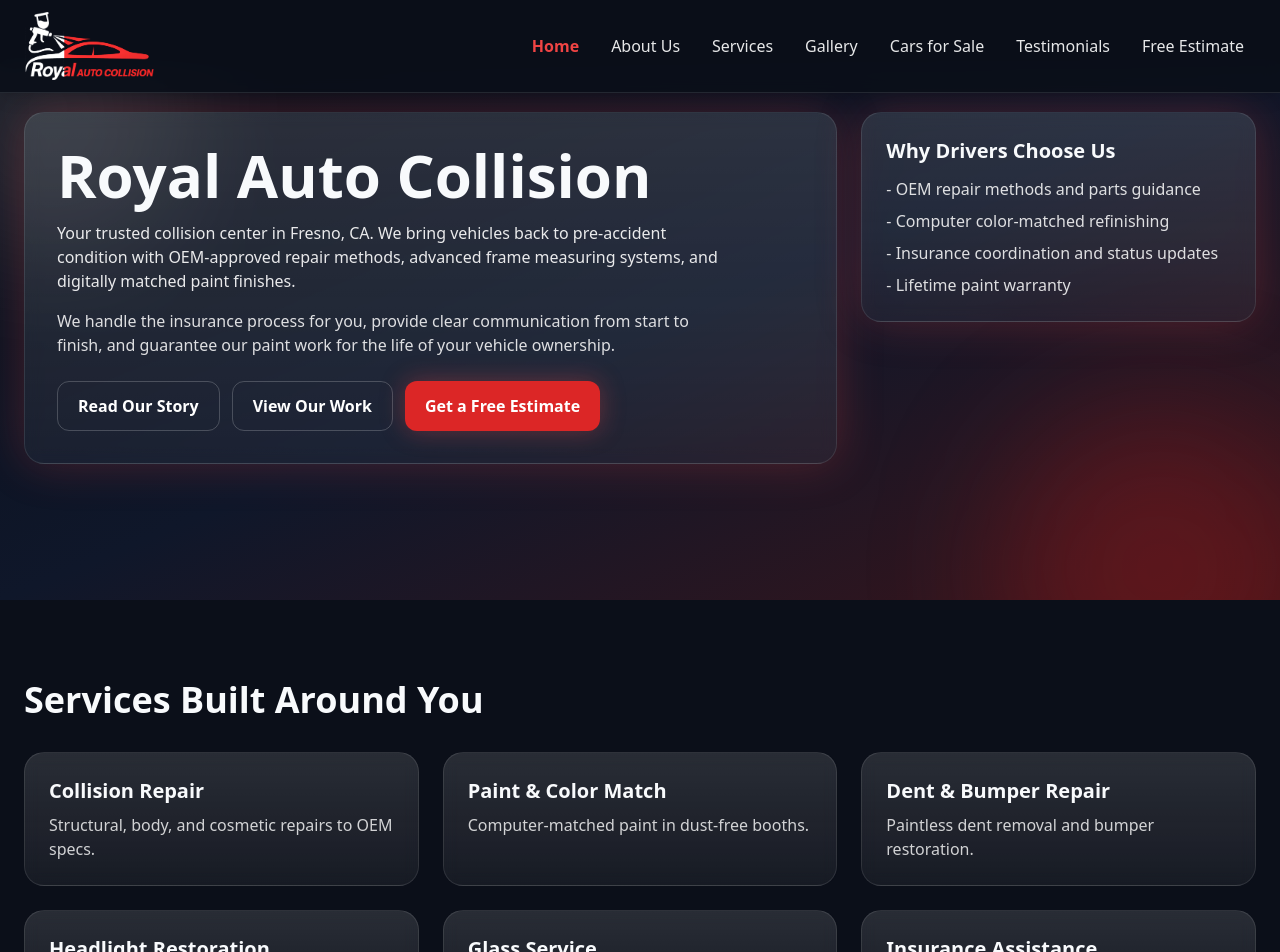
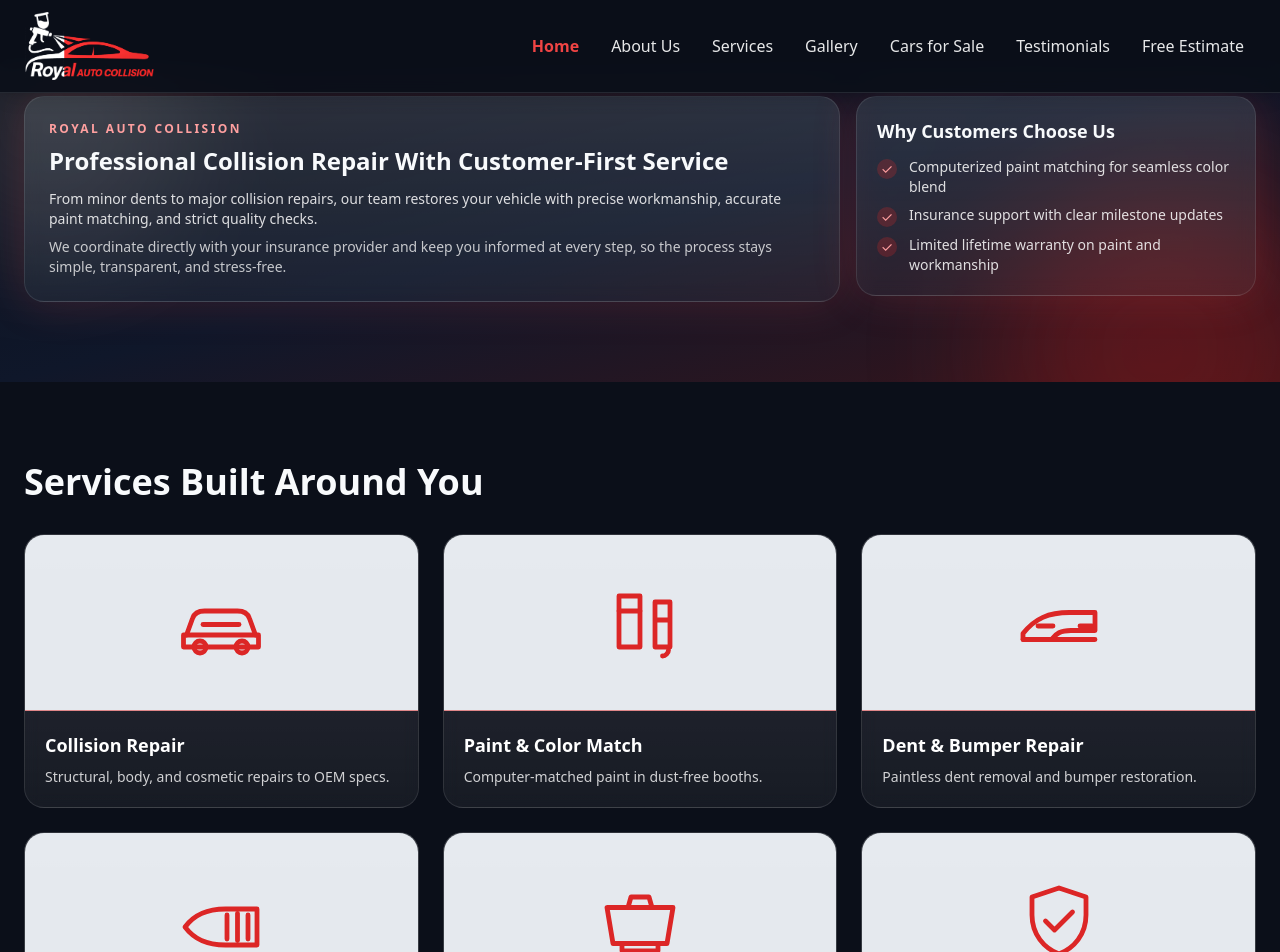
Before and after one commit to Ruby1517/royal-auto-collision, a Next.js app: page / in a window 1280 px wide. Shown: the top 952 px of the page. Built offline with nearby package versions, Linux system fonts and the light colour scheme; no server answers; the database is empty.

Commit message:
update slider

```diff
--- a/app/components/Footer.tsx
+++ b/app/components/Footer.tsx
@@ -33,7 +33,7 @@
                 </svg>
               </a>
               <a
-                href="https://www.instagram.com/royalautocollision25"
+                href="https://www.instagram.com/royalautocollisionfresno"
                 aria-label="Instagram"
                 title="Instagram"
                 className="inline-flex h-10 w-10 items-center justify-center rounded-full border border-brand-600/50 text-brand-500 hover:text-white hover:bg-brand-600 shadow-glow transition"
--- a/app/components/Hero.tsx
+++ b/app/components/Hero.tsx
@@ -1,11 +1,10 @@
-import Link from "next/link";
 import HeroSlider from "@/app/components/HeroSlider";
 import { getSiteUrl } from "@/lib/siteUrl";
 
 async function getSlides() {
   const base = getSiteUrl();
   const res = await fetch(`${base}/api/gallery`, { cache: "no-store" });
-  if (!res.ok) return [] as Array<{ title: string; before?: string; after?: string; video?: string }>;
+  if (!res.ok) return [] as Array<{ title: string; beforeImages: string[]; afterImages: string[] }>;
   const items: Array<{
     title?: string;
     beforeMedia?: string[];
@@ -13,64 +12,69 @@
     videos?: Array<{ url: string; title?: string }>;
   }> = await res.json();
   const isImageUrl = (u?: string) => !!u && /\.(avif|webp|jpe?g|png|gif)$/i.test((u.split("?")[0]) || u);
-  function firstImage(arr?: string[]) {
-    return (arr || []).find(isImageUrl);
+  function imageList(arr?: string[]) {
+    return (arr || []).filter(isImageUrl).slice(0, 5);
   }
   return items
     .map((it) => {
-      const before = firstImage(it.beforeMedia);
-      const after = firstImage(it.afterMedia);
+      const beforeImages = imageList(it.beforeMedia);
+      const afterImages = imageList(it.afterMedia);
       return {
         title: it.title || "Recent Work",
-        before,
-        after,
+        beforeImages,
+        afterImages,
       };
     })
-    .filter((s) => !!s.before && !!s.after);
+    .filter((s) => s.beforeImages.length > 0 && s.afterImages.length > 0);
 }
 
 export default async function Hero() {
   const slides = await getSlides();
+  const reasons = [
+    "Computerized paint matching for seamless color blend",
+    "Insurance support with clear milestone updates",
+    "Limited lifetime warranty on paint and workmanship",
+  ];
   return (
     <section className="relative overflow-hidden bg-gradient-to-br from-ink via-slate-900 to-brand-900/40">
       {/* Soft accent glows */}
       <div className="pointer-events-none absolute -top-24 -left-24 h-72 w-72 rounded-full bg-white/10 blur-3xl" />
       <div className="pointer-events-none absolute -bottom-32 -right-10 h-80 w-80 rounded-full bg-brand-700/30 blur-3xl" />
 
-      <div className="container-xl relative pt-10 md:pt-12 pb-24">
+      <div className="container-xl relative pt-6 md:pt-8 pb-12 md:pb-14">
         {/* About + reasons */}
-        <div className="grid grid-cols-1 md:grid-cols-12 items-start gap-6">
-          <div className="md:col-span-8 card p-6 md:p-8 shadow-[0_0_45px_rgba(239,68,68,0.25)]">
-            <h1 className="text-5xl md:text-6xl font-extrabold leading-tight mb-4">Royal Auto Collision</h1>
-            <p className="text-white/90 max-w-2xl">
-              Your trusted collision center in Fresno, CA. We bring vehicles back to pre-accident condition with
-              OEM-approved repair methods, advanced frame measuring systems, and digitally matched paint finishes.
+        <div className="grid grid-cols-1 md:grid-cols-12 items-start gap-4">
+          <div className="md:col-span-8 card p-4 md:p-6 shadow-[0_0_45px_rgba(239,68,68,0.2)]">
+            <p className="text-xs font-semibold uppercase tracking-[0.2em] text-brand-300">Royal Auto Collision</p>
+            <h1 className="mt-2 text-xl md:text-2xl font-extrabold leading-tight">
+              Professional Collision Repair With Customer-First Service
+            </h1>
+            <p className="mt-3 max-w-3xl text-xs sm:text-sm text-white/85">
+              From minor dents to major collision repairs, our team restores your vehicle with precise workmanship,
+              accurate paint matching, and strict quality checks.
             </p>
-            <p className="text-white/85 mt-4 max-w-2xl">
-              We handle the insurance process for you, provide clear communication from start to finish,
-              and guarantee our paint work for the life of your vehicle ownership.
+            <p className="mt-2 max-w-3xl text-xs sm:text-sm text-white/75">
+              We coordinate directly with your insurance provider and keep you informed at every step, so the process
+              stays simple, transparent, and stress-free.
             </p>
-            <div className="mt-6 flex flex-col sm:flex-row gap-3">
-              <Link href="/about" className="btn btn-outline">Read Our Story</Link>
-              <Link href="/gallery" className="btn btn-outline">View Our Work</Link>
-              <Link href="/estimate" className="btn btn-primary">Get a Free Estimate</Link>
-            </div>
           </div>
-          <div className="md:col-span-4">
-            <div className="card p-6 shadow-[0_0_45px_rgba(239,68,68,0.25)]">
-              <h2 className="text-xl font-semibold mb-3">Why Drivers Choose Us</h2>
-              <ul className="space-y-2 text-white/85">
-                <li>- OEM repair methods and parts guidance</li>
-                <li>- Computer color-matched refinishing</li>
-                <li>- Insurance coordination and status updates</li>
-                <li>- Lifetime paint warranty</li>
-              </ul>
-            </div>
+          <div className="md:col-span-4 card p-4 md:p-5 shadow-[0_0_45px_rgba(239,68,68,0.2)]">
+            <h2 className="text-lg font-bold">Why Customers Choose Us</h2>
+            <ul className="mt-3 space-y-2 text-xs sm:text-sm text-white/85">
+              {reasons.map((reason) => (
+                <li key={reason} className="flex items-start gap-3">
+                  <span className="mt-0.5 inline-flex h-5 w-5 shrink-0 items-center justify-center rounded-full bg-brand-600/25 text-brand-300">
+                    ✓
+                  </span>
+                  <span>{reason}</span>
+                </li>
+              ))}
+            </ul>
           </div>
         </div>
 
         {/* Hero slider below the text and buttons */}
-        <div className="mt-10">
+        <div className="mt-5 md:mt-6">
           <HeroSlider slides={slides} />
         </div>
       </div>
--- a/app/components/HeroSlider.tsx
+++ b/app/components/HeroSlider.tsx
@@ -5,8 +5,8 @@
 
 type Slide = {
   title: string;
-  before?: string;
-  after?: string;
+  beforeImages: string[];
+  afterImages: string[];
 };
 
 type Props = {
@@ -15,8 +15,11 @@
 };
 
 export default function HeroSlider({ slides, intervalMs = 5000 }: Props) {
-  // Only allow pairs (both before+after)
-  const validSlides = useMemo(() => slides.filter((s) => s.before && s.after), [slides]);
+  const validSlides = useMemo(
+    () => slides.filter((s) => s.beforeImages.length > 0 && s.afterImages.length > 0),
+    [slides]
+  );
+  const features = ["Free Estimates", "Paint Matching", "Quality Inspection", "Final Detailing"];
   const [i, setI] = useState(0);
   const timer = useRef<number | null>(null);
   const count = validSlides.length;
@@ -33,91 +36,175 @@
 
   if (count === 0) return null;
 
-  return (
-    <div className="mt-14">
-      <div className="flex items-center justify-between mb-4">
-        <div className="text-white/80 text-sm">Recent Work</div>
-        {count > 1 && (
-          <div className="flex gap-2">
-            <button
-              type="button"
-              onClick={() => setI((v) => (v - 1 + count) % count)}
-              className="rounded-full bg-white/10 hover:bg-white/20 px-3 py-1 text-lg"
-              aria-label="Previous"
-            >
-              ‹
-            </button>
-            <button
-              type="button"
-              onClick={() => setI((v) => (v + 1) % count)}
-              className="rounded-full bg-white/10 hover:bg-white/20 px-3 py-1 text-lg"
-              aria-label="Next"
-            >
-              ›
-            </button>
+  const current = validSlides[i];
+
+  function renderImageCollage(images: string[], title: string, label: "BEFORE" | "AFTER", isAfter: boolean, priority: boolean) {
+    const primary = images[0];
+    const secondary = images[1];
+    const tertiary = images[2];
+    const hasMany = images.length > 1;
+
+    return (
+      <div className="relative h-60 w-full sm:h-72 md:h-[30rem] lg:h-[34rem]">
+        {hasMany ? (
+          <div className="grid h-full grid-rows-[2.2fr_1fr] gap-2 p-2">
+            <div className="relative overflow-hidden rounded-lg border border-white/10">
+              <Image
+                src={primary}
+                alt={`${title} - ${label.toLowerCase()} 1`}
+                width={1600}
+                height={1000}
+                className="h-full w-full object-cover"
+                priority={priority}
+              />
+            </div>
+            {images.length > 2 ? (
+              <div className="grid grid-cols-2 gap-2">
+                <div className="-rotate-[1.1deg] overflow-hidden rounded-md border border-white/10">
+                  <Image
+                    src={secondary}
+                    alt={`${title} - ${label.toLowerCase()} 2`}
+                    width={1200}
+                    height={800}
+                    className="h-full w-full object-cover"
+                    priority={priority}
+                  />
+                </div>
+                <div className="rotate-[1.1deg] overflow-hidden rounded-md border border-white/10">
+                  <Image
+                    src={tertiary}
+                    alt={`${title} - ${label.toLowerCase()} 3`}
+                    width={1200}
+                    height={800}
+                    className="h-full w-full object-cover"
+                    priority={priority}
+                  />
+                </div>
+              </div>
+            ) : (
+              <div className="overflow-hidden rounded-md border border-white/10">
+                <Image
+                  src={secondary}
+                  alt={`${title} - ${label.toLowerCase()} 2`}
+                  width={1200}
+                  height={800}
+                  className="h-full w-full object-cover"
+                  priority={priority}
+                />
+              </div>
+            )}
           </div>
+        ) : (
+          <Image
+            src={primary}
+            alt={`${title} - ${label.toLowerCase()}`}
+            width={1600}
+            height={1000}
+            className="h-full w-full object-cover"
+            priority={priority}
+          />
+        )}
+        <span
+          className={`absolute top-2 rounded px-2 py-1 text-[10px] font-semibold tracking-wide sm:text-xs ${
+            isAfter
+              ? "left-2 bg-brand-600/85 text-white"
+              : "right-2 bg-black/55 text-white"
+          }`}
+        >
+          {label}
+        </span>
+        {images.length > 3 && (
+          <span className="absolute bottom-2 right-2 rounded bg-black/65 px-2 py-1 text-[10px] text-white sm:text-xs">
+            +{images.length - 3} more
+          </span>
         )}
       </div>
+    );
+  }
 
-      {/* Slider viewport */}
-      <div className="relative overflow-hidden rounded-2xl">
-        {/* Track */}
+  return (
+    <div className="card relative overflow-hidden p-5 sm:p-7 shadow-[0_20px_60px_rgba(0,0,0,0.35)]">
+      <div className="pointer-events-none absolute inset-0 opacity-75 [background:radial-gradient(circle_at_10%_8%,rgba(239,68,68,0.2)_0%,rgba(239,68,68,0)_40%),radial-gradient(circle_at_88%_92%,rgba(15,23,42,0.35)_0%,rgba(15,23,42,0)_48%)]" />
+
+      <div className="relative flex flex-wrap items-center justify-center gap-x-4 gap-y-2 border-b border-white/15 pb-4 text-[11px] sm:text-xs text-white/80">
+        {features.map((feature) => (
+          <span key={feature} className="inline-flex items-center gap-2">
+            <span className="inline-flex h-4 w-4 items-center justify-center rounded-sm border border-brand-400/70 bg-brand-600/20">
+              <svg viewBox="0 0 16 16" className="h-3 w-3 text-brand-300" aria-hidden="true">
+                <path d="M3 8.5l3 3L13 4.5" fill="none" stroke="currentColor" strokeWidth="2" strokeLinecap="round" strokeLinejoin="round" />
+              </svg>
+            </span>
+            {feature}
+          </span>
+        ))}
+      </div>
+
+      <div className="relative pt-5 text-center">
+        {/* <h3 className="text-xl sm:text-3xl font-bold text-white">
+          Before - After Repairs That Look Factory-New
+        </h3> */}
+        <p className="mt-2 text-sm text-white/70">
+          Precision body work, paint matching, and finishing you can trust.
+        </p>
+      </div>
+
+      <div className="relative mt-5 overflow-hidden rounded-xl border border-white/10 bg-black/20">
         <div
           className="flex flex-nowrap will-change-transform transition-transform duration-700 ease-in-out"
           style={{ transform: `translateX(-${i * 100}%)` }}
         >
           {validSlides.map((s, idx) => (
             <div key={idx} className="basis-full shrink-0 grow-0">
-              {s.before && s.after ? (
-                <div className="grid sm:grid-cols-2 gap-6">
-                  <div className="card overflow-hidden">
-                    <Image
-                      src={s.before}
-                      alt={`${s.title} - before`}
-                      width={1600}
-                      height={1000}
-                      className="w-full h-[22rem] md:h-[26rem] lg:h-[30rem] object-cover"
-                      priority={idx === i}
-                    />
-                    <div className="p-4">
-                      <div className="font-semibold">Before</div>
-                      <p className="text-white/80 truncate" title={s.title}>{s.title}</p>
-                    </div>
-                  </div>
-                  <div className="card overflow-hidden">
-                    <Image
-                      src={s.after}
-                      alt={`${s.title} - after`}
-                      width={1600}
-                      height={1000}
-                      className="w-full h-[22rem] md:h-[26rem] lg:h-[30rem] object-cover"
-                      priority={idx === i}
-                    />
-                    <div className="p-4">
-                      <div className="font-semibold">After</div>
-                      <p className="text-white/80 truncate" title={s.title}>{s.title}</p>
-                    </div>
-                  </div>
+              <div className="grid grid-cols-2">
+                <div className="relative">
+                  {renderImageCollage(s.beforeImages, s.title, "BEFORE", false, idx === i)}
                 </div>
-              ) : null}
+                <div className="relative border-l border-white/10">
+                  {renderImageCollage(s.afterImages, s.title, "AFTER", true, idx === i)}
+                </div>
+              </div>
             </div>
           ))}
         </div>
+
+        {count > 1 && (
+          <button
+            type="button"
+            onClick={() => setI((v) => (v + 1) % count)}
+            className="absolute left-1/2 top-1/2 z-10 -translate-x-1/2 -translate-y-1/2 rounded-full border border-white/25 bg-ink/70 px-3 py-1 text-sm text-white hover:bg-ink/85"
+            aria-label="Next slide"
+          >
+            &gt;
+          </button>
+        )}
       </div>
 
-      {count > 1 && (
-        <div className="mt-4 flex gap-2">
+      <div className="relative mt-3 flex items-center justify-between text-[11px] text-white/70 sm:text-xs">
+        <p>Tap BEFORE/AFTER - Slides auto-advance</p>
+        <div className="flex items-center gap-2">
+          <button
+            type="button"
+            onClick={() => setI((v) => (v - 1 + count) % count)}
+            className="rounded-full border border-white/20 px-2 py-1 text-white/80 hover:bg-white/10"
+            aria-label="Previous slide"
+          >
+            {"<"}
+          </button>
           {validSlides.map((_, idx) => (
             <button
               key={idx}
               type="button"
               onClick={() => setI(idx)}
-              className={`h-2 w-2 rounded-full ${idx === i ? "bg-white" : "bg-white/30"}`}
+              className={`h-2 w-2 rounded-full ${idx === i ? "bg-white" : "bg-white/35"}`}
               aria-label={`Go to slide ${idx + 1}`}
             />
           ))}
         </div>
-      )}
+      </div>
+
+      <p className="mt-2 truncate text-center text-xs text-white/65" title={current.title}>
+        {current.title}
+      </p>
     </div>
   );
 }
--- a/app/components/ServiceCards.tsx
+++ b/app/components/ServiceCards.tsx
@@ -1,23 +1,98 @@
-const services = [
-  { title: "Collision Repair", desc: "Structural, body, and cosmetic repairs to OEM specs." },
-  { title: "Paint & Color Match", desc: "Computer-matched paint in dust-free booths." },
-  { title: "Dent & Bumper Repair", desc: "Paintless dent removal and bumper restoration." },
-  { title: "Headlight Restoration", desc: "Restore clarity and brightness for safety." },
-  { title: "Glass Service", desc: "Windshield and glass replacement/repair." },
-  { title: "Insurance Assistance", desc: "We help with estimates and claims." }
+import type { ReactElement, SVGProps } from "react";
+
+type IconProps = SVGProps<SVGSVGElement>;
+type Service = {
+  title: string;
+  desc: string;
+  icon: (props: IconProps) => ReactElement;
+};
+
+function CollisionIcon(props: IconProps) {
+  return (
+    <svg viewBox="0 0 64 64" fill="none" stroke="currentColor" strokeWidth="3.2" strokeLinecap="round" strokeLinejoin="round" {...props}>
+      <path d="M9 40l4-11c1-3 4-5 8-5h22c4 0 7 2 8 5l4 11" />
+      <path d="M7 40h50v8H7z" />
+      <circle cx="18" cy="48" r="4" />
+      <circle cx="46" cy="48" r="4" />
+      <path d="M20 33h24" />
+    </svg>
+  );
+}
+
+function PaintIcon(props: IconProps) {
+  return (
+    <svg viewBox="0 0 64 64" fill="none" stroke="currentColor" strokeWidth="3.2" strokeLinecap="round" strokeLinejoin="round" {...props}>
+      <path d="M18 14h14v34H18z" />
+      <path d="M18 24h14M42 18h10v30H42zM42 30h10" />
+      <path d="M47 54c2 0 4-2 4-4" />
+    </svg>
+  );
+}
+
+function BumperIcon(props: IconProps) {
+  return (
+    <svg viewBox="0 0 64 64" fill="none" stroke="currentColor" strokeWidth="3.2" strokeLinecap="round" strokeLinejoin="round" {...props}>
+      <path d="M8 39c8-10 17-14 31-14h17v12H40c-7 0-10 2-13 6H8z" />
+      <path d="M18 34h10M46 34h8M8 43h48" />
+    </svg>
+  );
+}
+
+function HeadlightIcon(props: IconProps) {
+  return (
+    <svg viewBox="0 0 64 64" fill="none" stroke="currentColor" strokeWidth="3.2" strokeLinecap="round" strokeLinejoin="round" {...props}>
+      <path d="M8 36c6-8 14-12 27-12h21v24H35C22 48 14 44 8 36z" />
+      <path d="M36 28v16M43 27v18M50 28v16" />
+    </svg>
+  );
+}
+
+function GlassIcon(props: IconProps) {
+  return (
+    <svg viewBox="0 0 64 64" fill="none" stroke="currentColor" strokeWidth="3.2" strokeLinecap="round" strokeLinejoin="round" {...props}>
+      <path d="M10 23h44l-4 24H14l-4-24z" />
+      <path d="M24 23l2-7h12l2 7M20 47v5h24v-5" />
+    </svg>
+  );
+}
+
+function ShieldIcon(props: IconProps) {
+  return (
+    <svg viewBox="0 0 64 64" fill="none" stroke="currentColor" strokeWidth="3.2" strokeLinecap="round" strokeLinejoin="round" {...props}>
+      <path d="M32 10l18 6v12c0 13-8 22-18 26-10-4-18-13-18-26V16l18-6z" />
+      <path d="M23 32l6 6 12-12" />
+    </svg>
+  );
+}
+
+const services: Service[] = [
+  { title: "Collision Repair", desc: "Structural, body, and cosmetic repairs to OEM specs.", icon: CollisionIcon },
+  { title: "Paint & Color Match", desc: "Computer-matched paint in dust-free booths.", icon: PaintIcon },
+  { title: "Dent & Bumper Repair", desc: "Paintless dent removal and bumper restoration.", icon: BumperIcon },
+  { title: "Headlight Restoration", desc: "Restore clarity and brightness for safety.", icon: HeadlightIcon },
+  { title: "Glass Service", desc: "Windshield and glass replacement/repair.", icon: GlassIcon },
+  { title: "Insurance Assistance", desc: "We help with estimates and claims.", icon: ShieldIcon },
 ];
 
-export default function ServiceCards(){
+export default function ServiceCards() {
   return (
     <div>
       <h2 className="text-3xl md:text-4xl font-extrabold mb-8">Services Built Around You</h2>
       <div className="grid sm:grid-cols-2 lg:grid-cols-3 gap-6">
-        {services.map(s => (
-          <div key={s.title} className="card p-6">
-            <div className="text-xl font-semibold">{s.title}</div>
-            <p className="text-white/80 mt-2">{s.desc}</p>
-          </div>
-        ))}
+        {services.map((s) => {
+          const Icon = s.icon;
+          return (
+            <div key={s.title} className="card overflow-hidden border-brand-600/55 p-0">
+              <div className="flex h-44 items-center justify-center border-b border-brand-600/50 bg-slate-100/95 text-brand-600">
+                <Icon className="h-24 w-24" />
+              </div>
+              <div className="p-5">
+                <div className="text-lg font-semibold text-white">{s.title}</div>
+                <p className="text-white/80 mt-2 text-sm">{s.desc}</p>
+              </div>
+            </div>
+          );
+        })}
       </div>
     </div>
   );
--- a/app/layout.tsx
+++ b/app/layout.tsx
@@ -91,6 +91,7 @@
               priceRange: "$$",
               sameAs: [
                 "https://www.tiktok.com/@royal.auto.collis",
+                "https://www.instagram.com/royalautocollisionfresno",
               ],
             }),
           }}
```
Also changed, not shown: 2 other files (tests, documents, lock files or other folders).
